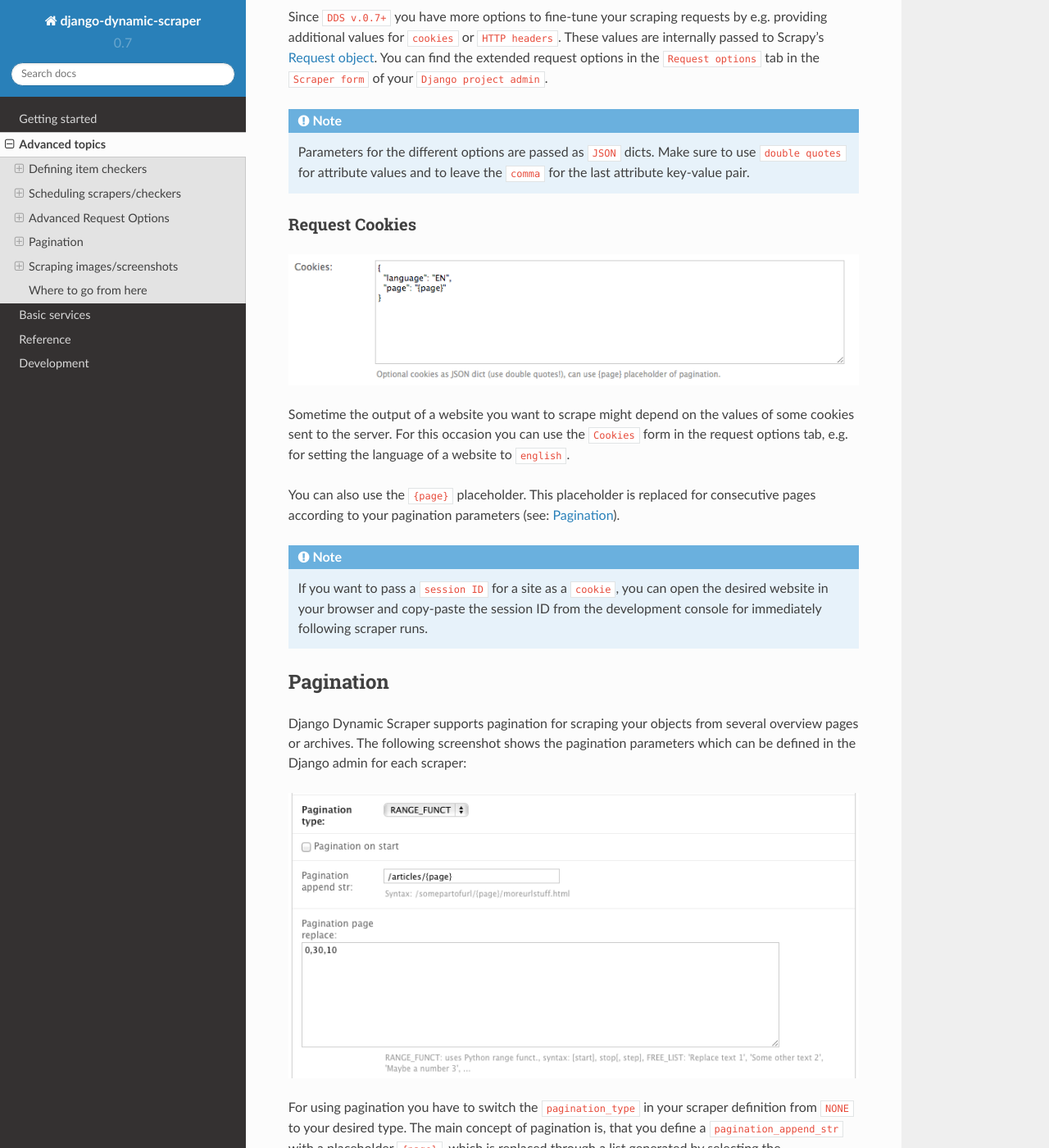
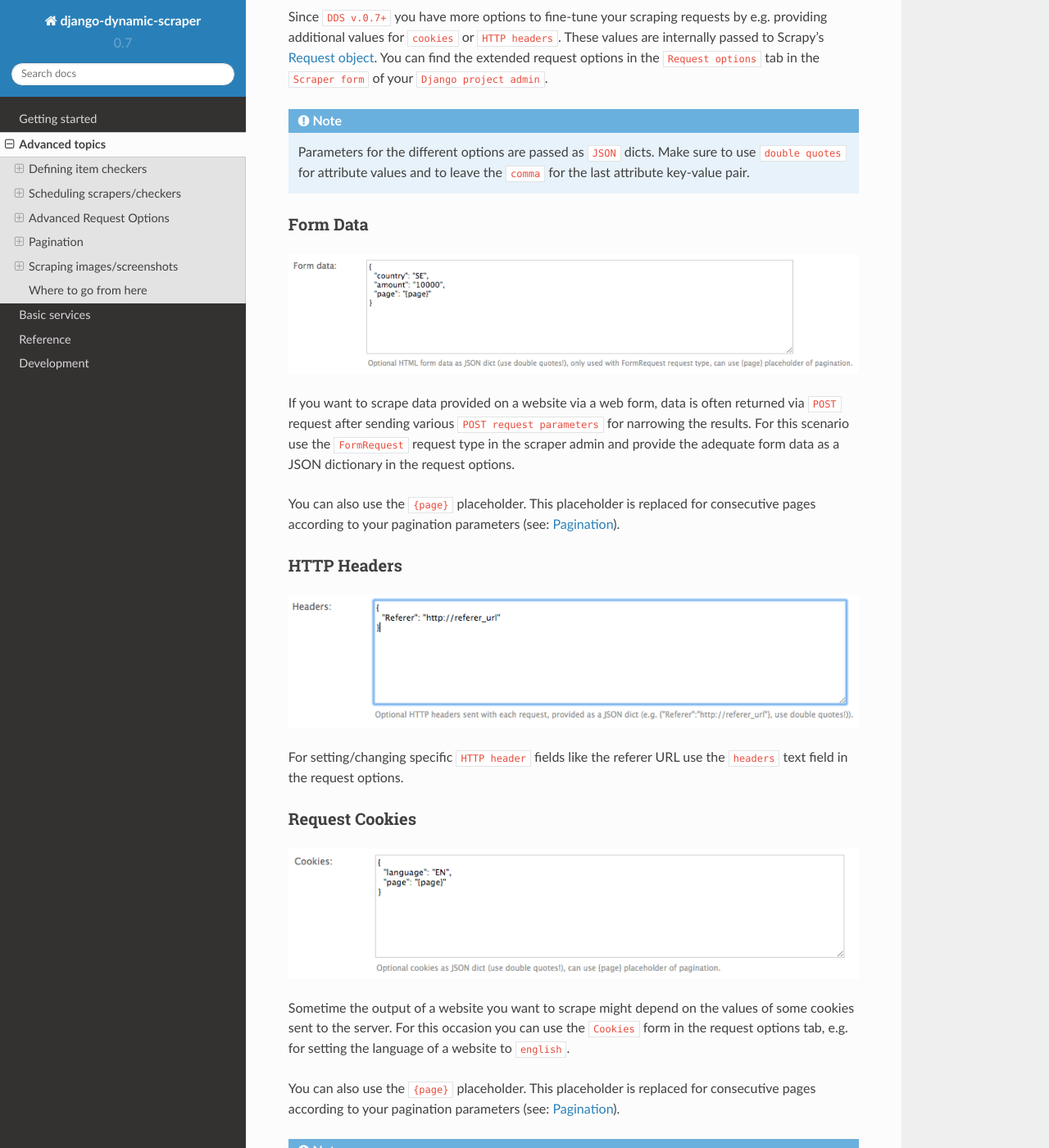
Before and after one commit to dev02019/django-dynamic-scraper, a Sphinx documentation site: the page built from docs/advanced_topics.rst, in a window 1280 px wide and 1400 px high, scrolled down 10757 px. Shown: the whole window at 82% size. Built offline with Sphinx 7.4.7 and the Read the Docs theme 2.0.0, drawn with Linux system fonts in a browser that asks for light colours; some of the changed text lies outside the part shown.

Commit message:
Completed scraper request options docs section, unit tests for form data selection

```diff
--- a/docs/advanced_topics.rst
+++ b/docs/advanced_topics.rst
@@ -403,6 +403,23 @@ Since ``DDS v.0.7+`` you have more options to fine-tune your scraping requests b
    Parameters for the different options are passed as ``JSON`` dicts. Make sure to use ``double quotes``
    for attribute values and to leave the ``comma`` for the last attribute key-value pair.
 
+Form Data
+---------
+.. image:: images/screenshot_django-admin_scraper_request_form_data.png
+
+If you want to scrape data provided on a website via a web form, data is often returned via ``POST`` request after
+sending various ``POST request parameters`` for narrowing the results. For this scenario use the ``FormRequest`` request
+type in the scraper admin and provide the adequate form data as a JSON dictionary in the request options.
+
+You can also use the ``{page}`` placeholder. This placeholder is replaced for consecutive pages according
+to your pagination parameters (see: :ref:`pagination`).
+
+HTTP Headers
+------------
+.. image:: images/screenshot_django-admin_scraper_request_http_headers.png
+
+For setting/changing specific ``HTTP header`` fields like the referer URL use the ``headers`` text field in the request options.
+
 Request Cookies
 ---------------
 .. image:: images/screenshot_django-admin_scraper_request_cookies.png
@@ -417,6 +434,14 @@ to your pagination parameters (see: :ref:`pagination`).
 .. note::
    If you want to pass a ``session ID`` for a site as a ``cookie``, you can open the desired website in your browser
    and copy-paste the session ID from the development console for immediately following scraper runs.
+
+Scrapy Meta Options
+-------------------
+.. image:: images/screenshot_django-admin_scraper_request_scrapy_meta_data.png
+
+Changing Scrapy meta attributes, see
+`Scrapy docs <doc.scrapy.org/en/latest/topics/request-response.html#topics-request-meta>`_ for reference.
+
 
 
 .. _pagination:
--- a/docs/development.rst
+++ b/docs/development.rst
@@ -98,6 +98,7 @@ Release Notes
 
 * Fixed severe bug preventing ``pagination`` for ``cookies`` and ``form_data`` to work properly
 * Added a new section in the docs for :ref:`advanced_request_options`
+* Unit tests for some scraper request option selections
 
 **Changes in version 0.7.0-beta** (2015-07-31)
 
```
Also changed, not shown: docs/images/screenshot_django-admin_scraper_request_form_data.png (added), docs/images/screenshot_django-admin_scraper_request_http_headers.png (added), docs/images/screenshot_django-admin_scraper_request_scrapy_meta_data.png (added), 2 other files.
